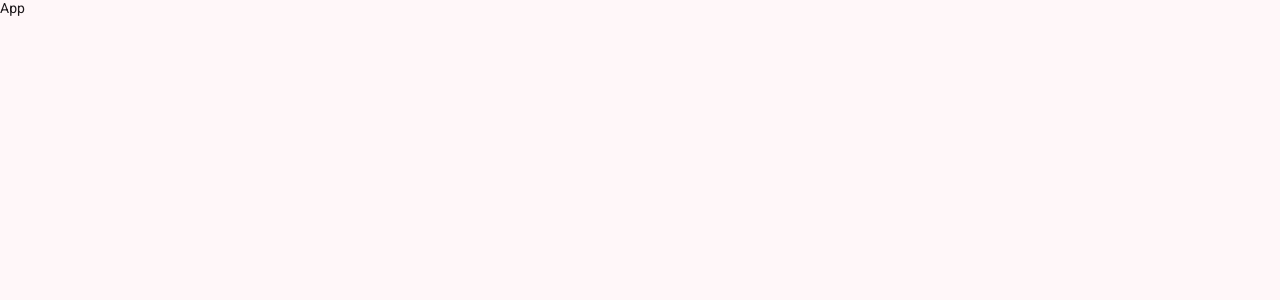
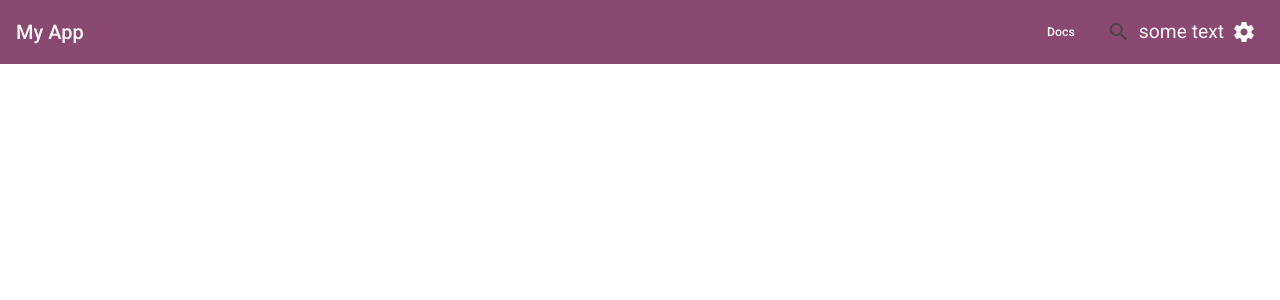
Before and after one commit to MrZeRo2000/violetnote-ang, an Angular app: page / in a window 1280 px wide. Shown: the top 300 px of the page. Built offline with nearby package versions, Linux system fonts and the light colour scheme.

Commit message:
Initial theme and toolbar setup

```diff
--- /dev/null
+++ b/src/_theme-colors.scss
@@ -0,0 +1,137 @@
+// This file was generated by running 'ng generate @angular/material:theme-color'.
+// Proceed with caution if making changes to this file.
+
+@use 'sass:map';
+@use '@angular/material' as mat;
+
+// Note: Color palettes are generated from primary: #76385F
+$_palettes: (
+  primary: (
+    0: #000000,
+    10: #39042a,
+    20: #531b40,
+    25: #61264c,
+    30: #6e3158,
+    35: #7c3d64,
+    40: #8a4970,
+    50: #a6618a,
+    60: #c37aa5,
+    70: #e094c0,
+    80: #ffaedc,
+    90: #ffd8eb,
+    95: #ffecf3,
+    98: #fff8f8,
+    99: #fffbff,
+    100: #ffffff,
+  ),
+  secondary: (
+    0: #000000,
+    10: #2c1422,
+    20: #432838,
+    25: #4f3343,
+    30: #5b3e4e,
+    35: #68495a,
+    40: #755566,
+    50: #8f6d7f,
+    60: #ab8799,
+    70: #c7a1b4,
+    80: #e4bbd0,
+    90: #ffd8eb,
+    95: #ffecf3,
+    98: #fff8f8,
+    99: #fffbff,
+    100: #ffffff,
+  ),
+  tertiary: (
+    0: #000000,
+    10: #3c0702,
+    20: #591c10,
+    25: #67271a,
+    30: #763224,
+    35: #853d2f,
+    40: #934939,
+    50: #b26050,
+    60: #d07967,
+    70: #f09380,
+    80: #ffb4a5,
+    90: #ffdad3,
+    95: #ffede9,
+    98: #fff8f6,
+    99: #fffbff,
+    100: #ffffff,
+  ),
+  neutral: (
+    0: #000000,
+    10: #201a1d,
+    20: #352f32,
+    25: #41393d,
+    30: #4c4548,
+    35: #585054,
+    40: #655c5f,
+    50: #7e7578,
+    60: #988e92,
+    70: #b3a8ac,
+    80: #cfc4c7,
+    90: #ecdfe3,
+    95: #faeef1,
+    98: #fff8f8,
+    99: #fffbff,
+    100: #ffffff,
+    4: #120d0f,
+    6: #171215,
+    12: #241e21,
+    17: #2f282b,
+    22: #3a3336,
+    24: #3e373a,
+    87: #e3d7db,
+    92: #f1e5e9,
+    94: #f7ebef,
+    96: #fdf0f4,
+  ),
+  neutral-variant: (
+    0: #000000,
+    10: #23181e,
+    20: #392d33,
+    25: #45383e,
+    30: #50434a,
+    35: #5d4f55,
+    40: #695a61,
+    50: #83737a,
+    60: #9d8c94,
+    70: #b8a6ae,
+    80: #d4c2c9,
+    90: #f1dde5,
+    95: #ffecf3,
+    98: #fff8f8,
+    99: #fffbff,
+    100: #ffffff,
+  ),
+  error: (
+    0: #000000,
+    10: #410002,
+    20: #690005,
+    25: #7e0007,
+    30: #93000a,
+    35: #a80710,
+    40: #ba1a1a,
+    50: #de3730,
+    60: #ff5449,
+    70: #ff897d,
+    80: #ffb4ab,
+    90: #ffdad6,
+    95: #ffedea,
+    98: #fff8f7,
+    99: #fffbff,
+    100: #ffffff,
+  ),
+);
+
+$_rest: (
+  secondary: map.get($_palettes, secondary),
+  neutral: map.get($_palettes, neutral),
+  neutral-variant: map.get($_palettes,  neutral-variant),
+  error: map.get($_palettes, error),
+);
+
+$primary-palette: map.merge(map.get($_palettes, primary), $_rest);
+$tertiary-palette: map.merge(map.get($_palettes, tertiary), $_rest);
--- a/src/app/app.html
+++ b/src/app/app.html
@@ -1,3 +1,3 @@
-App
+<app-header></app-header>
 
 <router-outlet />
--- a/src/app/app.ts
+++ b/src/app/app.ts
@@ -1,9 +1,10 @@
 import { Component, signal } from '@angular/core';
 import { RouterOutlet } from '@angular/router';
+import {Header} from './components/header/header';
 
 @Component({
   selector: 'app-root',
-  imports: [RouterOutlet],
+  imports: [RouterOutlet, Header],
   templateUrl: './app.html',
   styleUrl: './app.scss'
 })
--- /dev/null
+++ b/src/app/components/header/header.html
@@ -0,0 +1,23 @@
+<mat-toolbar class="top-toolbar">
+  <span class="app-title">My App</span>
+
+  <span class="spacer"></span>
+
+  <button matButton="filled" mat-button [matMenuTriggerFor]="docsMenu">Docs</button>
+  <mat-menu #docsMenu="matMenu">
+    <button mat-menu-item>Guide</button>
+    <button mat-menu-item>API</button>
+    <button mat-menu-item>Examples</button>
+  </mat-menu>
+
+  <button mat-icon-button aria-label="Search">
+    <mat-icon>search</mat-icon>
+  </button>
+    <div>
+        some text
+    </div>
+
+  <button mat-icon-button aria-label="Settings" class="icon-bright" matTooltip="Info about the action">
+    <mat-icon>settings</mat-icon>
+  </button>
+</mat-toolbar>
--- /dev/null
+++ b/src/app/components/header/header.scss
@@ -0,0 +1,21 @@
+.top-toolbar {
+  position: sticky;
+  top: 0;
+  z-index: 1000;
+  display: flex;
+  background-color: var(--mat-sys-primary);
+  color: var(--mat-sys-surface);
+}
+
+.app-title {
+  font-size: 20px;
+  font-weight: 500;
+}
+
+.spacer {
+  flex: 1 1 auto;
+}
+
+.icon-bright {
+  color: var(--mat-sys-on-primary);
+}
--- a/src/styles.scss
+++ b/src/styles.scss
@@ -5,15 +5,18 @@
 // Learn more about theming and how to use it for your application's
 // custom components at https://material.angular.dev/guide/theming
 @use '@angular/material' as mat;
+@use '_theme-colors' as violetnote-theme; // location of generated file
 
 html {
   @include mat.theme((
     color: (
-      primary: mat.$magenta-palette,
-      tertiary: mat.$violet-palette,
+      primary: violetnote-theme.$primary-palette,
+      tertiary: violetnote-theme.$tertiary-palette,
     ),
     typography: Roboto,
     density: 0,
+  ), $overrides: (
+    background: #ffffff,
   ));
 
   // Default the application to a light color theme. This can be changed to
@@ -24,7 +27,7 @@ html {
   // Set a default background, font and text colors for the application using
   // Angular Material's system-level CSS variables. Learn more about these
   // variables at https://material.angular.dev/guide/system-variables
-  background-color: var(--mat-sys-surface);
+  background-color: var(--mat-sys-background);
   color: var(--mat-sys-on-surface);
   font: var(--mat-sys-body-medium);
 }/* You can add global styles to this file, and also import other style files */
```
Also changed, not shown: src/app/components/header/header.ts (added, +22 -0 lines), 1 other file (tests, documents, lock files or other folders).
